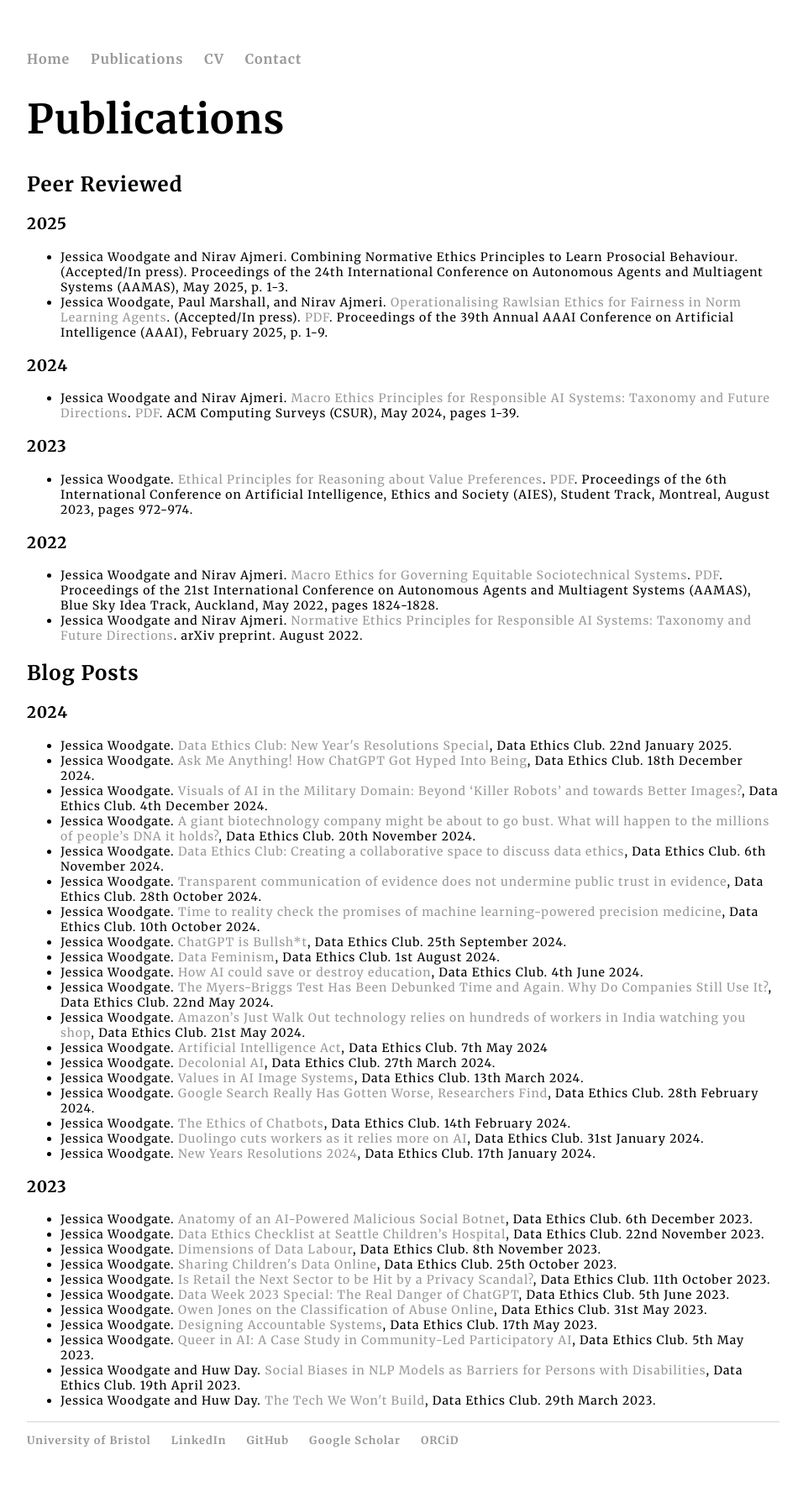
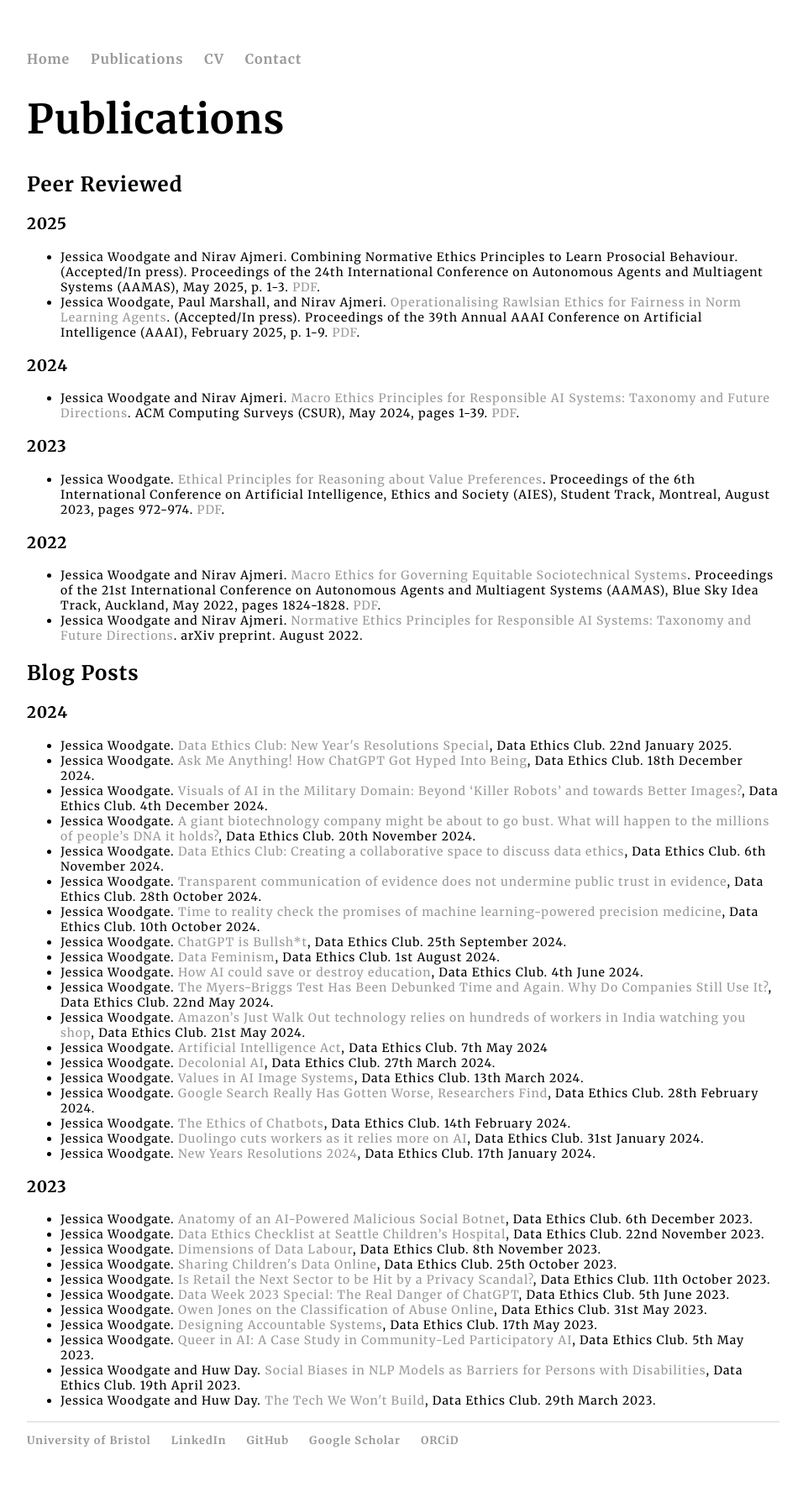
Before and after one commit to jessica-woodgate/jessica-woodgate.github.io, a Jekyll site: the page built from docs/publications/index.html, in a window 1280 px wide. Shown: the whole page at 84% size, without its empty margins (160-1116 px from the left). Built offline with Jekyll 4.4.1, drawn with Linux system fonts in a browser that asks for light colours.

Commit message:
pdf links

```diff
--- a/docs/publications/index.html
+++ b/docs/publications/index.html
@@ -11,37 +11,38 @@ title: Publications of Jessica Woodgate
             <li>Jessica Woodgate and Nirav Ajmeri.
                 Combining Normative Ethics Principles to Learn Prosocial Behaviour. (Accepted/In press).
                 Proceedings of the 24th International Conference on Autonomous Agents and Multiagent Systems (AAMAS), May 2025, p. 1-3.
+                <a href="../data/papers/Combining_Normative_Ethics_Principles_to_Learn_Prosocial_Behaviour.pdf" download="Combining Normative Ethics Principles to Learn Prosocial Behaviour.pdf">PDF</a>.
             </li>
             <li>Jessica Woodgate, Paul Marshall, and Nirav Ajmeri.
                 <a href=https://arxiv.org/abs/2412.15163>Operationalising Rawlsian Ethics for Fairness in Norm Learning Agents</a>. (Accepted/In press).
-                <a href="../data/Operationalising_Rawlsian_Ethics_for_Fairness_in_Norm-Learning_Agents.pdf" download="Operationalising Rawlsian_Ethics for Fairness in Norm-Learning Agents.pdf">PDF</a>.
                 Proceedings of the 39th Annual AAAI Conference on Artificial Intelligence (AAAI), February 2025, p. 1-9.
+                <a href="../data/papers/Operationalising_Rawlsian_Ethics_for_Fairness_in_Norm-Learning_Agents.pdf" download="Operationalising Rawlsian Ethics for Fairness in Norm-Learning Agents.pdf">PDF</a>.
             </li>
         </ul>
         <h3>2024</h3>
         <ul class="publications-list">
             <li>Jessica Woodgate and Nirav Ajmeri.
                 <a href="https://dl.acm.org/doi/10.1145/3672394">Macro Ethics Principles for Responsible AI Systems: Taxonomy and Future Directions</a>.
-                <a href="../data/Macro_Ethics_Principles_for_Responsible_AI_Systems_Taxonomy_and_Directions.pdf" download="Macro Ethics Principles for Responsible AI Systems Taxonomy and Directions.pdf">PDF</a>.
                 ACM Computing Surveys (CSUR), May 2024, pages 1-39.
+                <a href="../data/papers/Macro_Ethics_Principles_for_Responsible_AI_Systems_Taxonomy_and_Directions.pdf" download="Macro Ethics Principles for Responsible AI Systems Taxonomy and Directions.pdf">PDF</a>.
             </li>
         </ul>
         <h3>2023</h3>
         <ul class="publications-list">
             <li>Jessica Woodgate.
                 <a href="https://dl.acm.org/doi/abs/10.1145/3600211.3604728">Ethical Principles for Reasoning about Value Preferences</a>.
-                <a href="../data/Ethical_Principles_for_Reasoning_about_Value_Preferences.pdf" download="Ethical Principles for Reasoning about Value Preferences.pdf">PDF</a>.
 				Proceedings of the 6th International Conference on Artificial Intelligence, Ethics and Society (AIES),
 				Student Track, Montreal, August 2023, pages 972-974.
+                <a href="../data/papers/Ethical_Principles_for_Reasoning_about_Value_Preferences.pdf" download="Ethical Principles for Reasoning about Value Preferences.pdf">PDF</a>.
             </li>
         </ul>
         <h3>2022</h3>
         <ul class="publications-list">
             <li>Jessica Woodgate and Nirav Ajmeri.
                 <a href="https://dl.acm.org/doi/10.5555/3535850.3536118">Macro Ethics for Governing Equitable Sociotechnical Systems</a>.
-                <a href="../data/Macro_Ethics_for_Governing_Equitable_Sociotechnical_Systems.pdf" download="Macro Ethics for Governing Equitable Sociotechnical Systems">PDF</a>.
                 Proceedings of the 21st International Conference on Autonomous Agents and Multiagent Systems (AAMAS),
                 Blue Sky Idea Track, Auckland, May 2022, pages 1824-1828.
+                <a href="../data/papers/Macro_Ethics_for_Governing_Equitable_Sociotechnical_Systems.pdf" download="Macro Ethics for Governing Equitable Sociotechnical Systems">PDF</a>.
             </li>
             <li>Jessica Woodgate and Nirav Ajmeri.
                 <a href="https://arxiv.org/abs/2208.12616">Normative Ethics Principles for Responsible AI Systems: Taxonomy and Future Directions</a>.
```
Also changed, not shown: docs/cv/index.html (+5 -4 lines), docs/index.html (+5 -4 lines), 9 other files.
